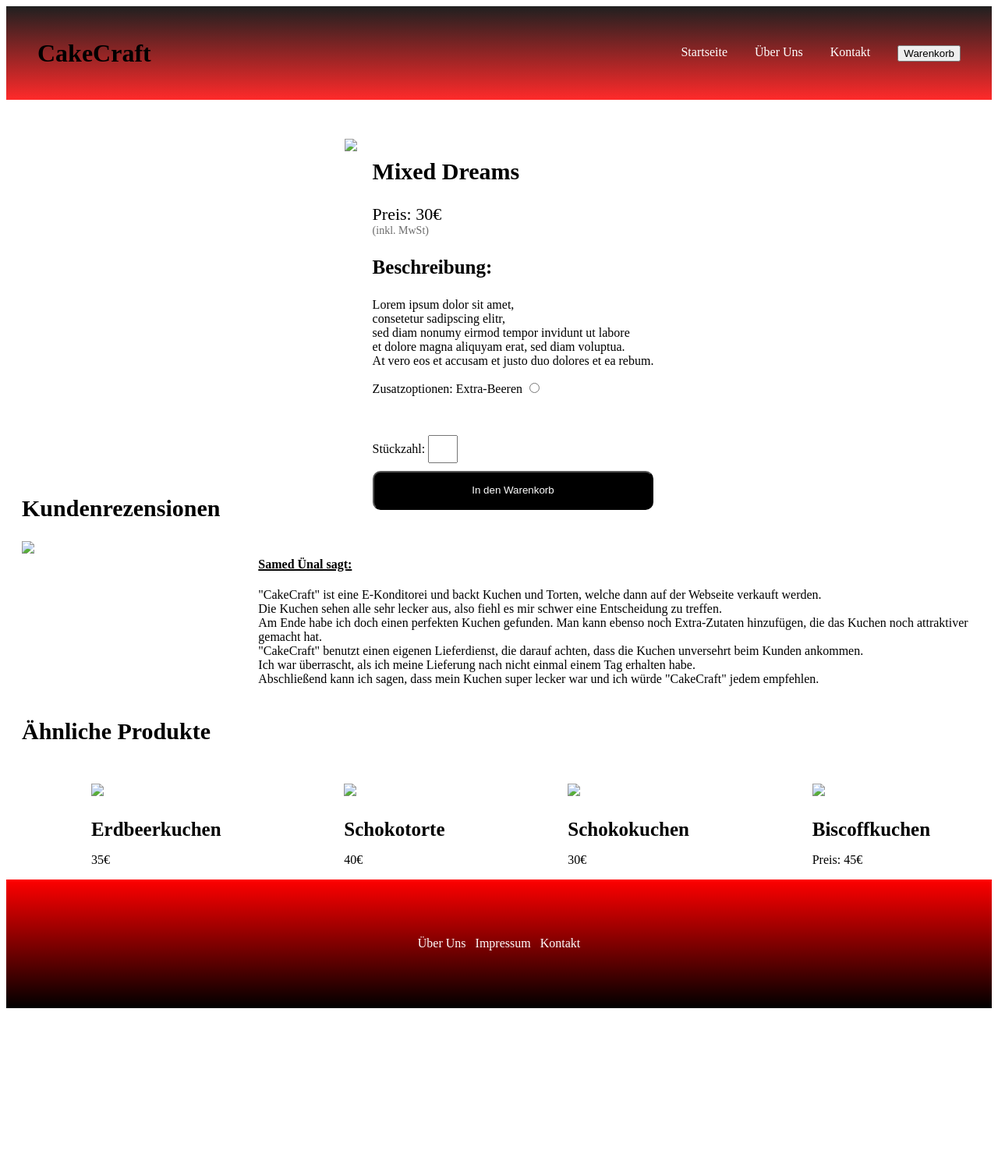
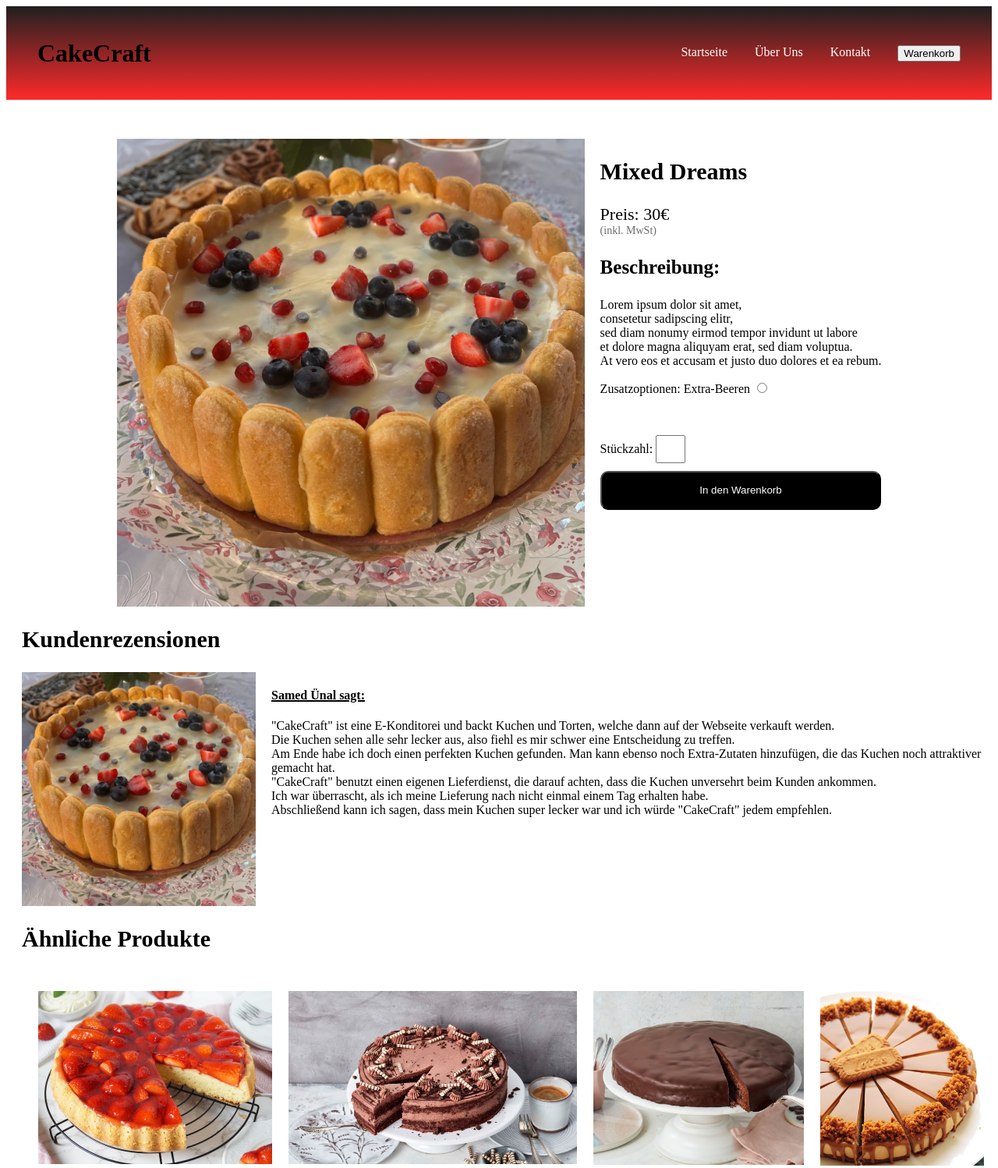
Before and after one commit to Samed-Uenal-57/Project-AMS, a website: page public/artikel/artikel.html in a window 1280 px wide. Shown: the top 1498 px of the page at 78% size. Before the commit the page ends 1301 px from the top, so only its background shows below. Drawn offline with Linux system fonts and the light colour scheme.

Commit message:
small changes

```diff
--- a/public/artikel/artikel.html
+++ b/public/artikel/artikel.html
@@ -14,7 +14,7 @@
             <nav>
                 <a href="../index/index.html">Startseite </a>
                 <a href="../ueberuns/ueberuns.html"> Über Uns </a>
-                <a href="sortiment.html"> Kontakt </a>
+                <a href="../sortiment/sortiment.html"> Kontakt </a>
                 <a href="../warenkorb/warenkorb.html"><button id="order">Warenkorb</button></a>
             </nav>
 
@@ -25,7 +25,7 @@
 
         <main>
             <section id="article">
-                <img src="../pictures/ErdbeereSchokoKuchen1.jpg">
+                <img src="../../pictures/ErdbeereSchokoKuchen1.jpg">
                 <div id="description">
                     <h2>Mixed Dreams</h2>
                     <p class="price">Preis: 30€</p>
@@ -50,7 +50,7 @@
 
                 <h2>Kundenrezensionen</h2>
                 <div id="reviewcontainer">
-                    <img id="zoom" src="../pictures/ErdbeereSchokoKuchen1.jpg" width="300px">
+                    <img id="zoom" src="../../pictures/ErdbeereSchokoKuchen1.jpg" width="300px">
                     <div id="text">
                         <h4>Samed Ünal sagt:</h4>
                         <p>"CakeCraft" ist eine E-Konditorei und backt Kuchen und Torten, welche dann auf der Webseite verkauft werden.<br> Die Kuchen sehen alle sehr lecker aus,
@@ -68,22 +68,22 @@
                 <h2>Ähnliche Produkte</h2>
                 <div id="gallery">
                     <div class="box">
-                        <img src="../pictures/Erdbeerkuchen.jpg" width="300">
+                        <img src="../../pictures/Erdbeerkuchen.jpg" width="300">
                         <h3>Erdbeerkuchen</h3>
                         <p>35€</p>
                     </div>
                     <div class="box">
-                        <img src="../pictures/Schokotorte.jpg" width="370">
+                        <img src="../../pictures/Schokotorte.jpg" width="370">
                         <h3>Schokotorte</h3>
                         <p>40€</p>
                     </div>
                     <div class="box">
-                        <img src="../pictures/Schokokuchen1.jpg" width="270">
+                        <img src="../../pictures/Schokokuchen1.jpg" width="270">
                         <h3>Schokokuchen</h3>
                         <p>30€</p>
                     </div>
                     <div class="box">
-                        <img src="../pictures/BiscoffCake1.jpg" width="210">
+                        <img src="../../pictures/BiscoffCake1.jpg" width="210">
                         <h3>Biscoffkuchen</h3>
                         <p>Preis: 45€</p>
                     </div>
@@ -95,9 +95,9 @@
 
         <footer>
             <div>
-                <a href="#">Über Uns</a>
+                <a href="../ueberuns/ueberuns.html">Über Uns</a>
                 &nbsp;
-                <a href="#">Impressum</a>
+                <a href="../">Impressum</a>
                 &nbsp;
                 <a href="#">Kontakt</a>
             </div>
```
